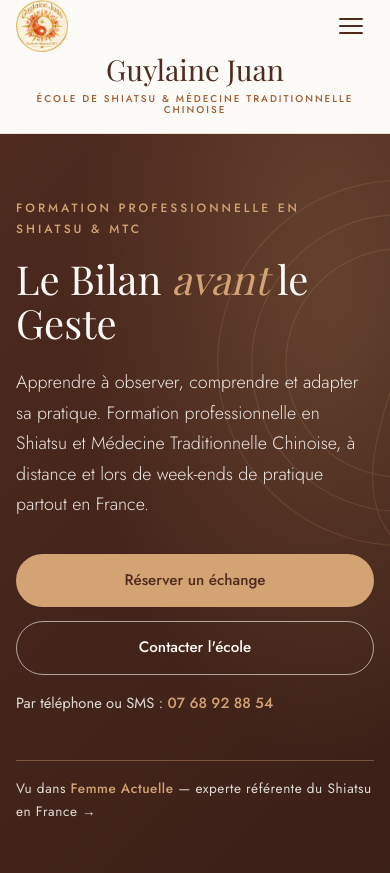
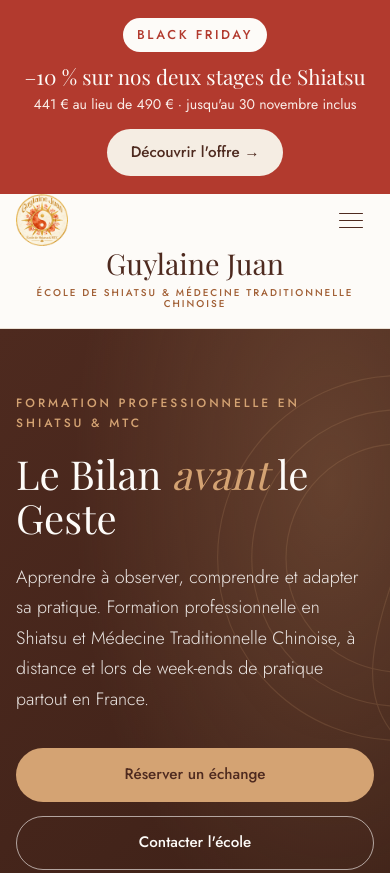
Before and after one commit to equipevyboheme-max/catalina-vyou, a plain HTML site: page index.html in a window 390 px wide. Shown: the top 873 px of the page. Drawn offline with nearby package versions, Linux system fonts and the light colour scheme; a web font is replaced by a local one.

Commit message:
Update index.html

```diff
--- a/index.html
+++ b/index.html
@@ -780,6 +780,36 @@ section { padding: 88px 0; }
     </style>
 </head>
 <body>
+    <!-- ===== BANDEAU BLACK FRIDAY (24 au 30 novembre 2026) : à supprimer après l'offre ===== -->
+<style>
+.bf-banner { display: flex; align-items: center; justify-content: center; gap: 18px 24px; flex-wrap: wrap; text-align: center; background: #B23A2E; color: #FDFBF8; padding: 22px 20px; text-decoration: none; font-family: 'Jost', 'Helvetica Neue', Arial, sans-serif; position: relative; z-index: 1001; }
+.bf-banner:hover .bf-btn { background: #F5EDE3; }
+.bf-tag { background: #FDFBF8; color: #B23A2E; font-size: 0.8rem; font-weight: 500; letter-spacing: 0.2em; padding: 6px 14px; border-radius: 999px; }
+.bf-title { display: block; font-family: 'Playfair Display', Georgia, serif; font-size: 1.6rem; line-height: 1.2; }
+.bf-sub { display: block; margin-top: 4px; font-size: 0.95rem; color: #FAECE7; }
+.bf-btn { background: #FDFBF8; color: #4E2A1F; font-size: 0.95rem; font-weight: 500; padding: 11px 24px; border-radius: 999px; transition: background 0.2s ease; }
+@media (max-width: 600px) {
+    .bf-banner { padding: 18px 16px; gap: 12px; }
+    .bf-title { font-size: 1.3rem; }
+    .bf-sub { font-size: 0.88rem; }
+}
+</style>
+<a class="bf-banner" id="bf-banner" href="https://sandrine-elichabe.systeme.io/a01eccd4" target="_blank" rel="noopener">
+    <span class="bf-tag">BLACK FRIDAY</span>
+    <span>
+        <span class="bf-title">–10 % sur nos deux stages de Shiatsu</span>
+        <span class="bf-sub">441 € au lieu de 490 € · jusqu'au 30 novembre inclus</span>
+    </span>
+    <span class="bf-btn">Découvrir l'offre →</span>
+</a>
+<script>
+/* Le bandeau disparaît tout seul à partir du 1er décembre 2026 */
+if (new Date() >= new Date('2026-12-01T00:00:00+01:00')) {
+    var bf = document.getElementById('bf-banner');
+    if (bf) { bf.remove(); }
+}
+</script>
+<!-- ===== FIN DU BANDEAU BLACK FRIDAY ===== -->
     <a href="#contenu-principal" class="skip-link">Aller au contenu principal</a>
 
     <!-- ===== EN-TÊTE ===== -->
```
